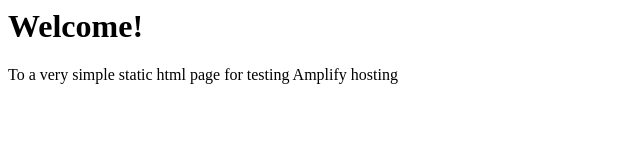
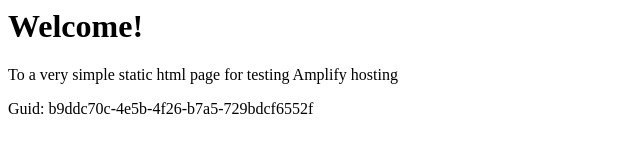
Before and after one commit to amplify-github-test-hkg/Github-PR-Commit-Integration-Test-DoNotTouch-GitHubAutoBuildPrPreviewCanaryTest-v1-prod-ap-east-1, a website: page src/index.html in a window 1280 px wide. Shown: the whole page, without its empty margins (0-640 px from the left). Drawn offline with Linux system fonts and the light colour scheme.

Commit message:
commit from integ tests

```diff
--- a/src/index.html
+++ b/src/index.html
@@ -1,3 +1,5 @@
+
+
 <html lang="en">
 
 <head>
@@ -10,6 +12,6 @@
 <body>
     <h1>Welcome!</h1>
     <p>To a very simple static html page for testing Amplify hosting</p>
-</body>
+    <p>Guid: b9ddc70c-4e5b-4f26-b7a5-729bdcf6552f</p></body>
 
 </html>
```
